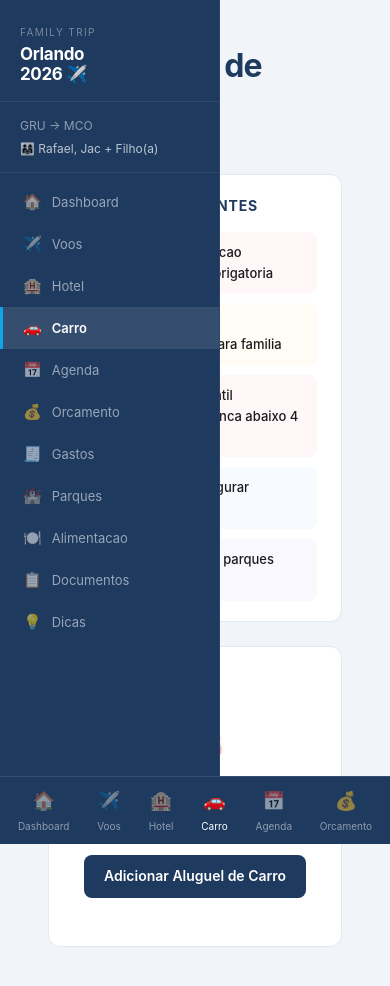
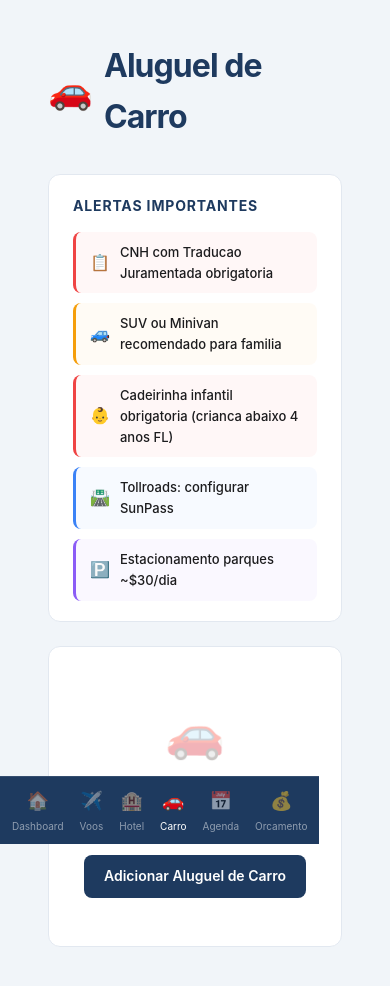
Before and after one commit to rafhmansano/product_sense, a Next.js app: page /carro in a window 390 px wide. Shown: the top 986 px of the page. Built offline with nearby package versions, Linux system fonts and the light colour scheme.

Commit message:
fix: remove inline display styles from Navigation to enable CSS media queries

```diff
--- a/components/Navigation.tsx
+++ b/components/Navigation.tsx
@@ -30,11 +30,9 @@ export default function Navigation() {
           color: 'white',
           width: '220px',
           minHeight: '100vh',
-          display: 'flex',
           flexDirection: 'column',
           position: 'fixed',
           left: 0,
-          top: 0,
           zIndex: 50,
           borderRight: '1px solid rgba(255,255,255,0.06)',
           overflowY: 'auto',
@@ -95,11 +93,9 @@ export default function Navigation() {
       <nav
         className="mobile-nav"
         style={{
-          display: 'none',
           position: 'fixed',
           bottom: 0,
           left: 0,
-          right: 0,
           background: 'var(--ocean)',
           zIndex: 50,
           padding: '6px 4px',
```
